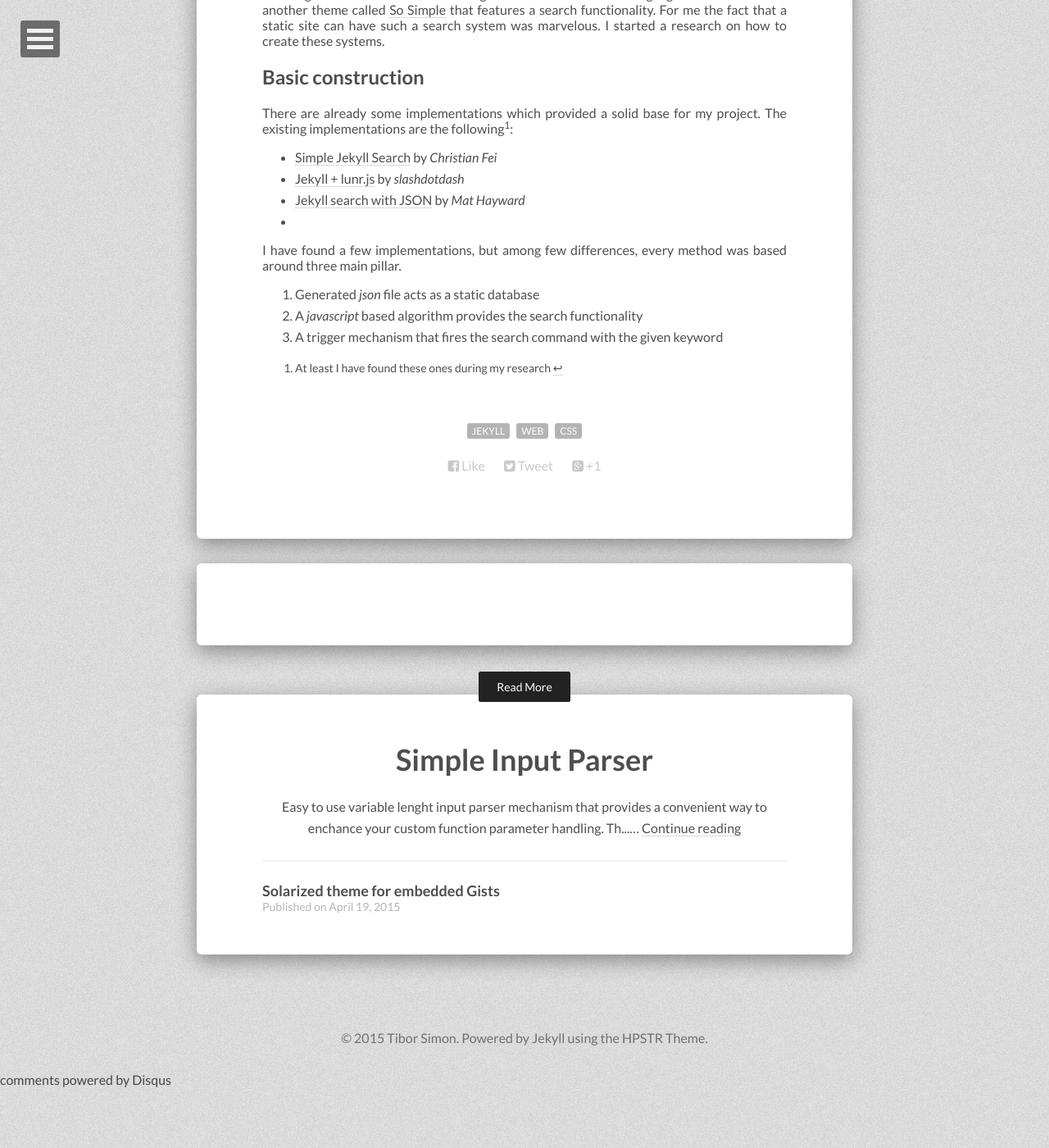
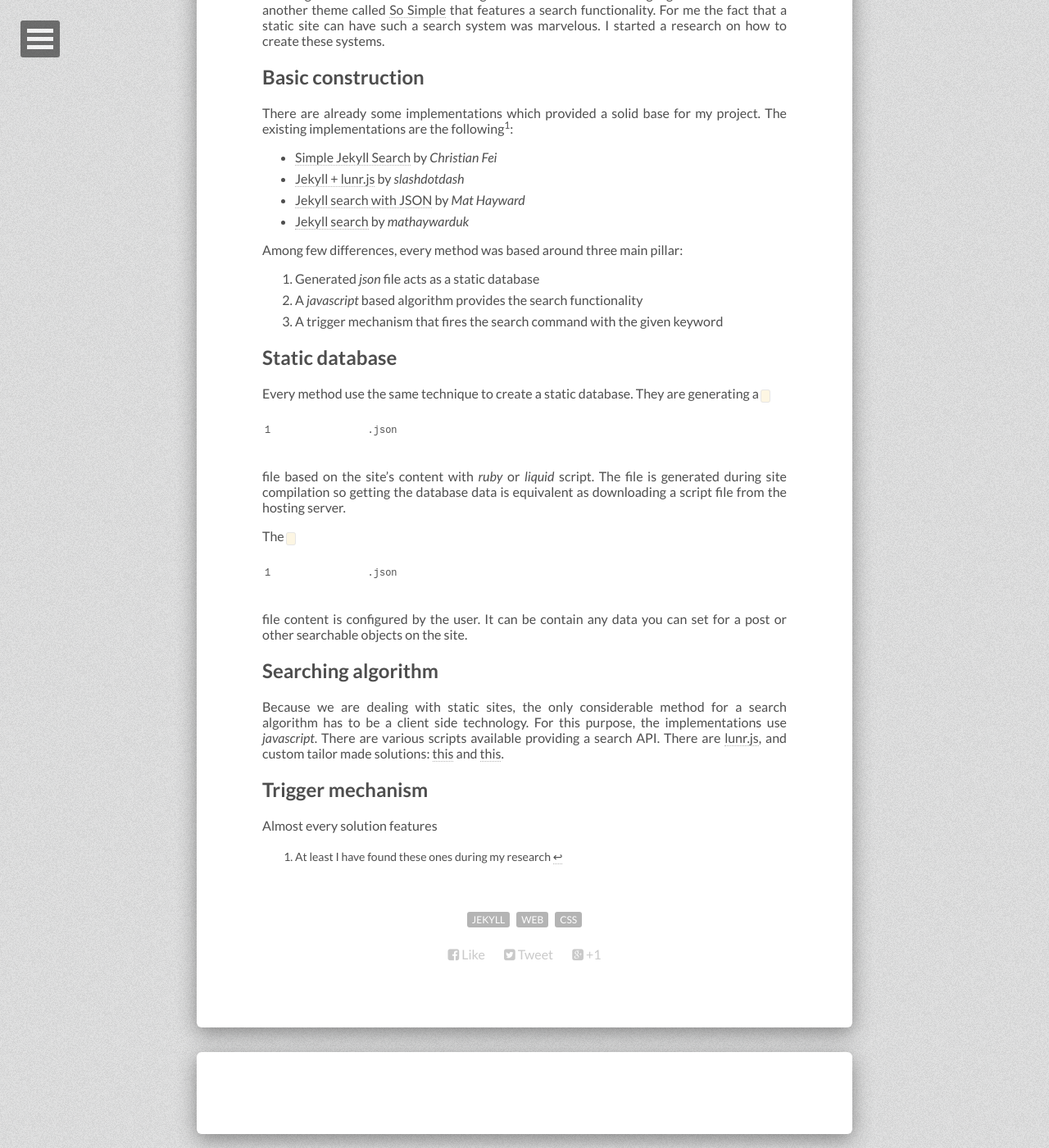
Before and after one commit to tiborsimon/tiborsimon.github.io, a Jekyll site: the page built from _posts/2015-05-14-simple-jekyll-search-system.md, in a window 1280 px wide and 1400 px high, scrolled down 453 px. Shown: the whole window at 82% size. Built offline with Jekyll 4.4.1, drawn with Linux system fonts in a browser that asks for light colours; nearby versions of some CDN libraries; comment, search, counter and statistics services are not loaded; before the commit the page ends 1779 px from its top, so only the background shows below that.

Commit message:
Article update

```diff
--- a/_posts/2015-05-14-simple-jekyll-search-system.md
+++ b/_posts/2015-05-14-simple-jekyll-search-system.md
@@ -18,13 +18,27 @@ There are already some implementations which provided a solid base for my projec
 - [Simple Jekyll Search](https://github.com/christian-fei/Simple-Jekyll-Search) by _Christian Fei_
 - [Jekyll + lunr.js](https://github.com/slashdotdash/jekyll-lunr-js-search) by _slashdotdash_
 - [Jekyll search with JSON](http://mathayward.com/jekyll-search/) by _Mat Hayward_
-- []()
+- [Jekyll search](https://github.com/mathaywarduk/jekyll-search) by _mathaywarduk_
 
-I have found a few implementations, but among few differences, every method was based around three main pillar.
+Among few differences, every method was based around three main pillar:
 
 1. Generated _json_ file acts as a static database
 1. A _javascript_ based algorithm provides the search functionality
 1. A trigger mechanism that fires the search command with the given keyword
 
+## Static database
+
+Every method use the same technique to create a static database. They are generating a `.json` file based on the site's content with _ruby_ or _liquid_ script. The file is generated during site compilation so getting the database data is equivalent as downloading a script file from the hosting server.
+
+The `.json` file content is configured by the user. It can be contain any data you can set for a post or other searchable objects on the site.
+
+## Searching algorithm
+
+Because we are dealing with static sites, the only considerable method for a search algorithm has to be a client side technology. For this purpose, the implementations use _javascript_. There are various scripts available providing a search API. There are [lunr.js](http://lunrjs.com), and custom tailor made solutions: [this](https://github.com/alexpearce/alexpearce.github.com/blob/master/assets/js/alexpearce.js) and [this](https://alexpearce.me/2012/04/simple-jekyll-searching/#disqus_thread).
+
+## Trigger mechanism
+
+Almost every solution features
+
 
 [^1]: At least I have found these ones during my research
```
